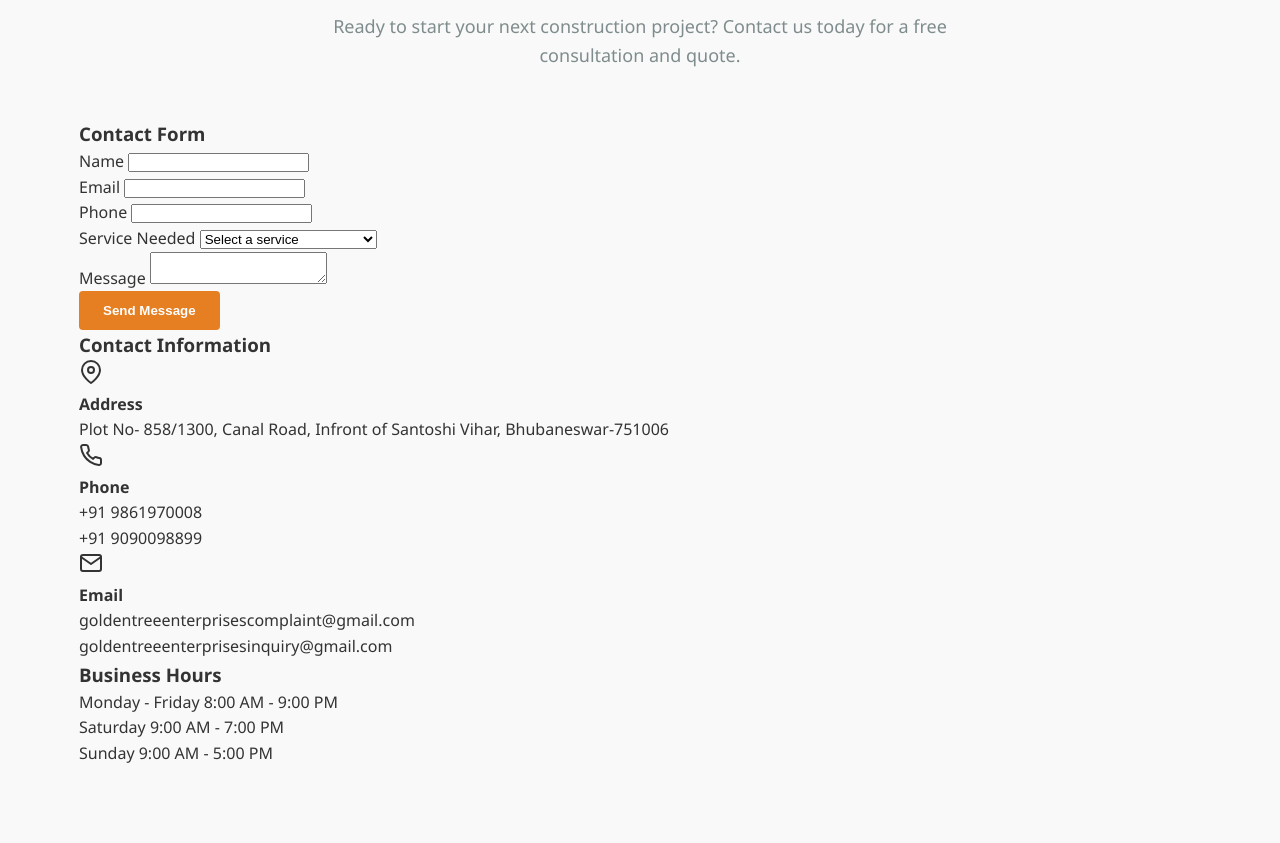
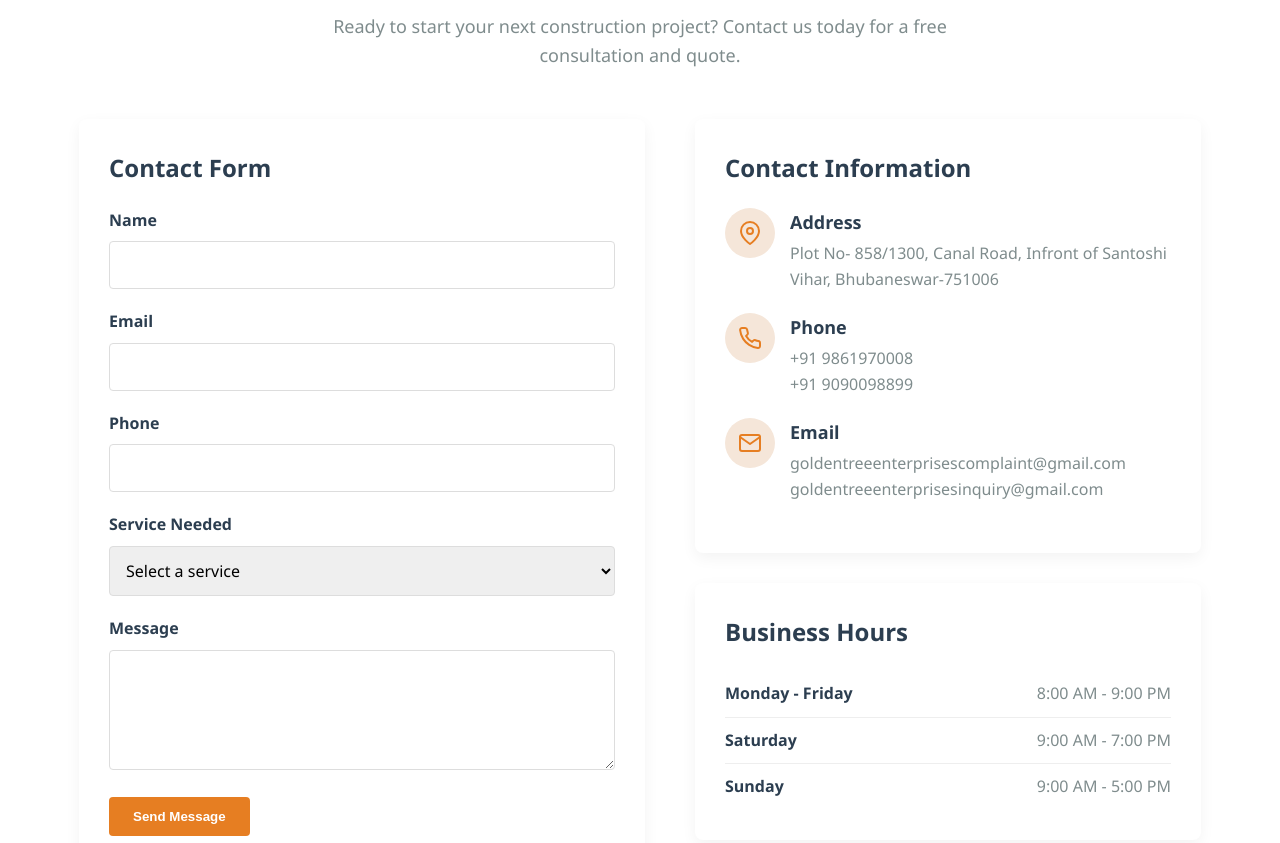
Before and after one commit to Amit-Patra-04/Construction-Golden-Tree-FW, a plain HTML site: page index.html in a window 1280 px wide. Shown: the part 4933-5776 px from the top of the page. Drawn offline with Linux system fonts and the light colour scheme; grey boxes are pictures that could not be loaded; a script that the page names is missing.

Commit message:
Contact Section Style

```diff
--- a/style.css
+++ b/style.css
@@ -549,3 +549,134 @@ header.scrolled {
 .testimonial-rating {
     color: #f1c40f;
 }
+
+/* Contact Section */
+.contact {
+    background-color: white;
+}
+
+.contact-container {
+    display: flex;
+    gap: 50px;
+}
+
+.contact-form {
+    flex: 1;
+    background-color: white;
+    padding: 30px;
+    border-radius: 8px;
+    box-shadow: 0 5px 15px rgba(0, 0, 0, 0.05);
+}
+
+.contact-form h3 {
+    font-size: 24px;
+    margin-bottom: 20px;
+    color: #2c3e50;
+}
+
+.form-group {
+    margin-bottom: 20px;
+}
+
+.form-group label {
+    display: block;
+    margin-bottom: 8px;
+    font-weight: 600;
+    color: #2c3e50;
+}
+
+.form-group input,
+.form-group textarea,
+.form-group select {
+    width: 100%;
+    padding: 12px;
+    border: 1px solid #ddd;
+    border-radius: 4px;
+    font-family: inherit;
+    font-size: 16px;
+}
+
+.form-group textarea {
+    height: 120px;
+    resize: vertical;
+}
+
+.contact-info {
+    flex: 1;
+}
+
+.info-card {
+    background-color: white;
+    padding: 30px;
+    border-radius: 8px;
+    box-shadow: 0 5px 15px rgba(0, 0, 0, 0.05);
+    margin-bottom: 30px;
+}
+
+.info-card h3 {
+    font-size: 24px;
+    margin-bottom: 20px;
+    color: #2c3e50;
+}
+
+.info-item {
+    display: flex;
+    align-items: flex-start;
+    margin-bottom: 20px;
+}
+
+.info-icon {
+    width: 50px;
+    height: 50px;
+    background-color: #f5e6d9;
+    border-radius: 50%;
+    display: flex;
+    align-items: center;
+    justify-content: center;
+    margin-right: 15px;
+    color: #e67e22;
+    flex-shrink: 0;
+}
+
+.info-text h4 {
+    font-size: 18px;
+    color: #2c3e50;
+    margin-bottom: 5px;
+}
+
+.info-text p {
+    color: #7f8c8d;
+}
+
+.hours-card {
+    background-color: white;
+    padding: 30px;
+    border-radius: 8px;
+    box-shadow: 0 5px 15px rgba(0, 0, 0, 0.05);
+}
+
+.hours-card h3 {
+    font-size: 24px;
+    margin-bottom: 20px;
+    color: #2c3e50;
+}
+
+.hours-item {
+    display: flex;
+    justify-content: space-between;
+    padding: 10px 0;
+    border-bottom: 1px solid #eee;
+}
+
+.hours-item:last-child {
+    border-bottom: none;
+}
+
+.hours-day {
+    font-weight: 600;
+    color: #2c3e50;
+}
+
+.hours-time {
+    color: #7f8c8d;
+}
```
